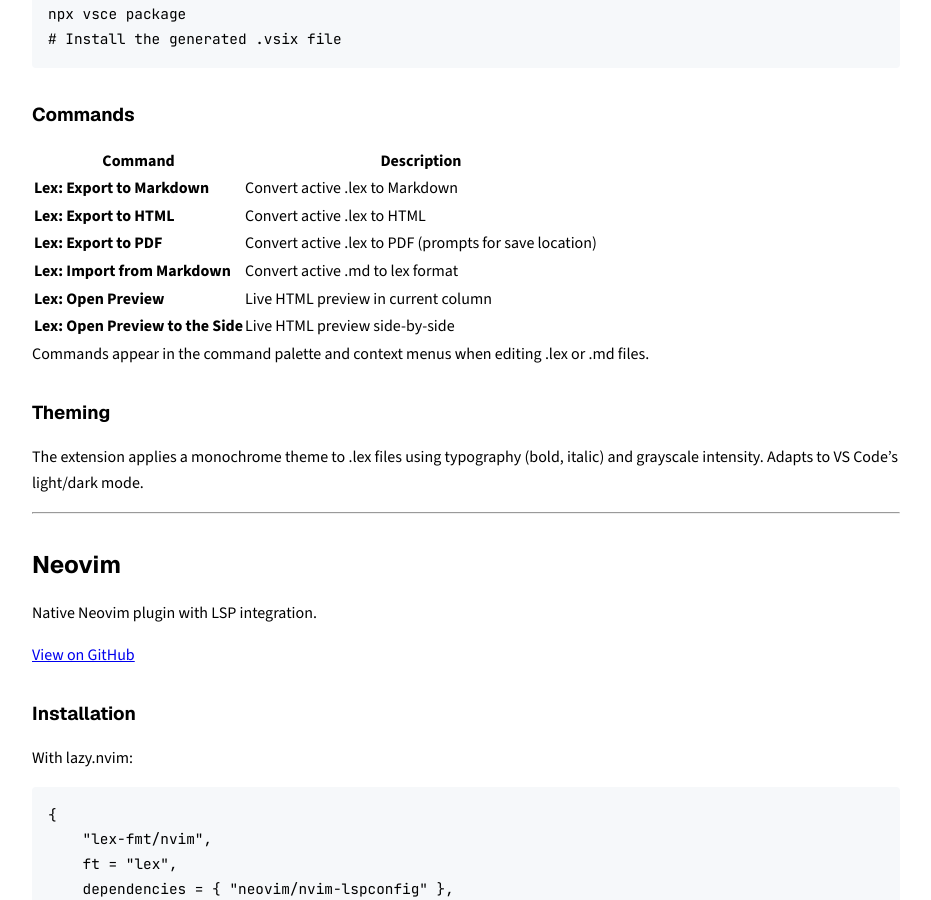
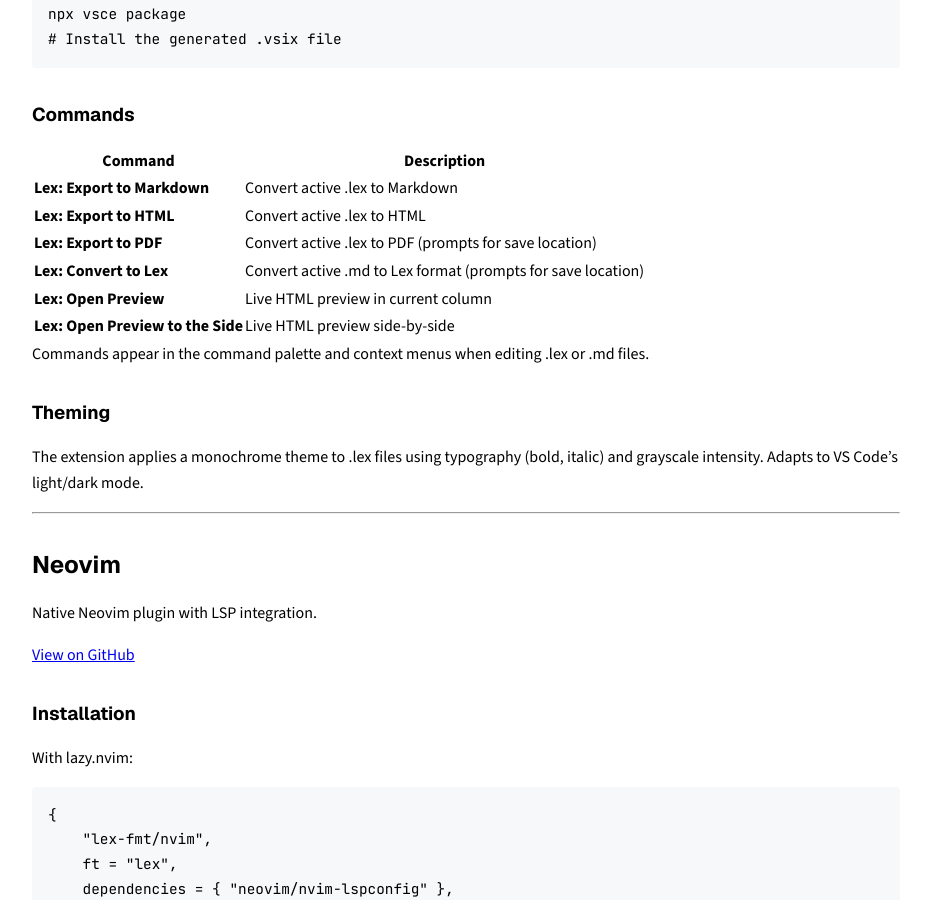
Before and after one commit to lex-fmt/comms, a Jekyll site: the page built from docs/editors.md, in a window 1280 px wide and 900 px high, scrolled down 1740 px. Shown: the whole window, without its empty margins (174-1105 px from the left). Built offline with Jekyll 4.4.1, drawn with Linux system fonts in a browser that asks for light colours.

Commit message:
docs: update editor commands for Convert to Lex
Rename "Import from Markdown" to "Convert to Lex" in editor commands table.

Co-Authored-By: Claude Opus 4.6 <noreply@anthropic.com>

```diff
--- a/docs/editors.md
+++ b/docs/editors.md
@@ -77,7 +77,7 @@ npx vsce package
 | **Lex: Export to Markdown** | Convert active .lex to Markdown |
 | **Lex: Export to HTML** | Convert active .lex to HTML |
 | **Lex: Export to PDF** | Convert active .lex to PDF (prompts for save location) |
-| **Lex: Import from Markdown** | Convert active .md to lex format |
+| **Lex: Convert to Lex** | Convert active .md to Lex format (prompts for save location) |
 | **Lex: Open Preview** | Live HTML preview in current column |
 | **Lex: Open Preview to the Side** | Live HTML preview side-by-side |
 
```
